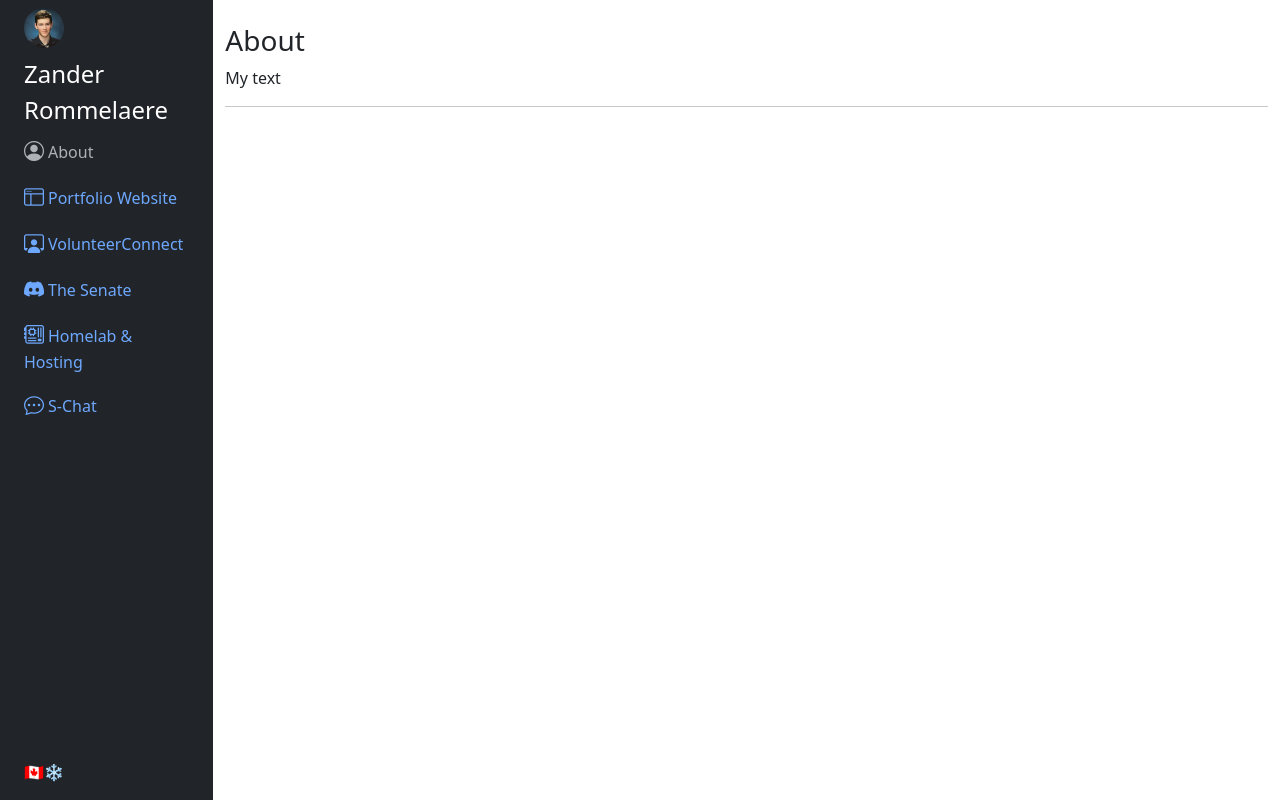
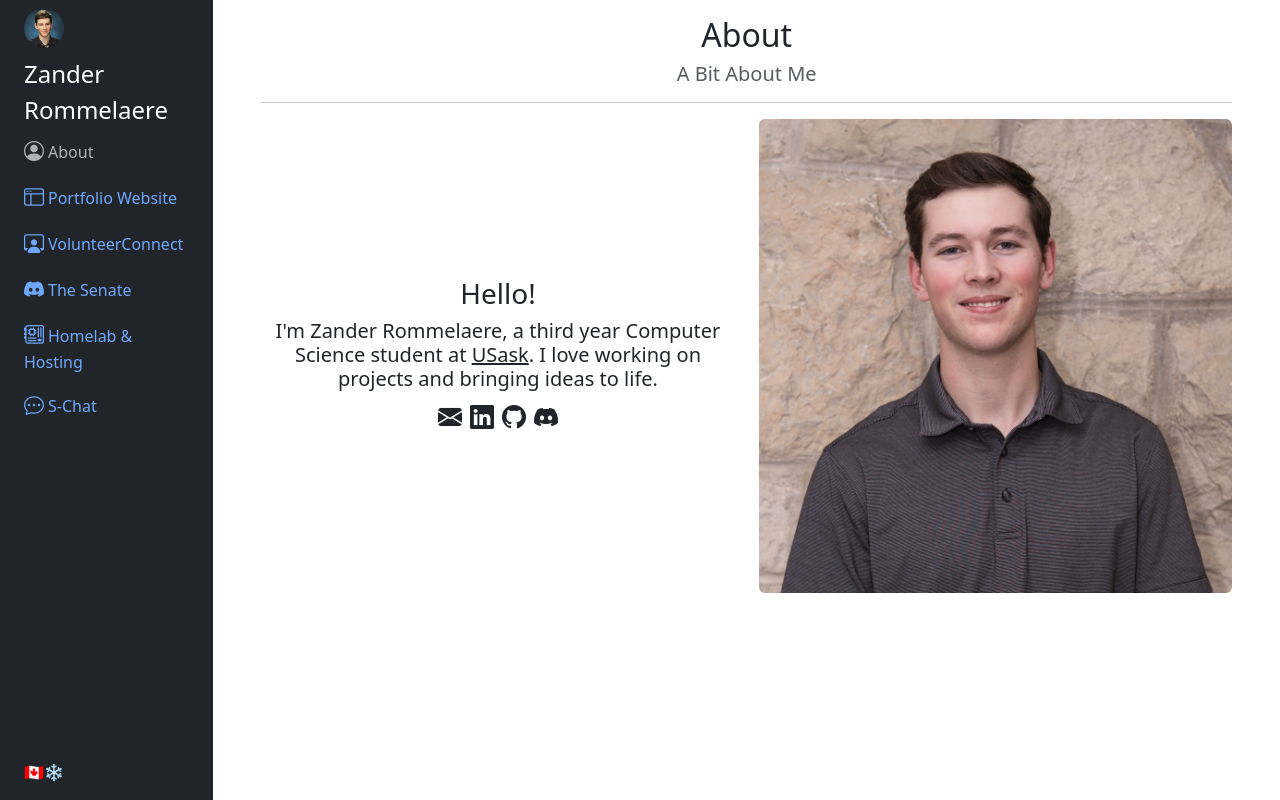
Before and after one commit to Subzeero/domain-root-site, a React (Vite) app in the folder frontend/: page /about/me in a window 1280 px wide. Built offline with nearby package versions, Linux system fonts and the light colour scheme.

Commit message:
Complete frontend element - About me
* Complete about me page

```diff
--- a/frontend/src/about/AboutMe.tsx
+++ b/frontend/src/about/AboutMe.tsx
@@ -1,9 +1,68 @@
+import headshot from "../assets/full-shot.jpeg";
+
 function AboutMe(): JSX.Element {
   return (
-    <div className="col pt-4 vh-100">
-      <h3>About</h3>
-      <p>My text</p>
-      <hr />
+    <div
+      className="col vh-100 container pt-3 p-5 justify-content-center"
+      style={{ maxWidth: "1320px" }}
+    >
+      <span className="text-center">
+        <h2>About</h2>
+        <h5 className="text-dark text-opacity-75">A Bit About Me</h5>
+        <hr />
+      </span>
+
+      <div className="row">
+        <span className="col d-flex flex-column justify-content-center text-center">
+          <h3>Hello!</h3>
+          <h5 className="fw-normal">
+            I'm Zander Rommelaere, a third year Computer Science student at{" "}
+            <a href="https://usask.ca" className="link-dark">
+              USask
+            </a>
+            . I love working on projects and bringing ideas to life.
+          </h5>
+          <div className="d-flex justify-content-center">
+            <a
+              className="link-dark"
+              href="mailto:zander.rommelaere@usask.ca"
+              title="zander.rommelaere@usask.ca"
+            >
+              <i className="fs-4 m-1 bi-envelope-fill"></i>
+            </a>
+            <a
+              className="link-dark"
+              href="http://linkedin.com/in/zander-rommelaere"
+              title="Zander Rommelaere"
+            >
+              <i className="fs-4 m-1 bi-linkedin"></i>
+            </a>
+            <a
+              className="link-dark"
+              href="http://github.com/Subzeero"
+              title="@Subzeero"
+            >
+              <i className="fs-4 m-1 bi-github"></i>
+            </a>
+            <a
+              className="link-dark"
+              href="http://discord.com/users/296406728818425857"
+              title="@subzeero"
+            >
+              <i className="fs-4 m-1 bi-discord"></i>
+            </a>
+          </div>
+        </span>
+        <span className="col">
+          <img
+            src={headshot}
+            alt="Headshot"
+            width="100%"
+            height="auto"
+            className="rounded"
+          ></img>
+        </span>
+      </div>
     </div>
   );
 }
--- a/frontend/src/about/AboutOutlet.tsx
+++ b/frontend/src/about/AboutOutlet.tsx
@@ -125,7 +125,7 @@ function AboutOutlet(): JSX.Element {
           </div>
         </div>
         <div className="col d-flex flex-column h-sm-100">
-          <main className="row overflow-auto">
+          <main className="row overflow-auto justify-content-center">
             <Outlet />
           </main>
         </div>
```
Also changed, not shown: frontend/src/assets/full-shot.jpeg (added).
